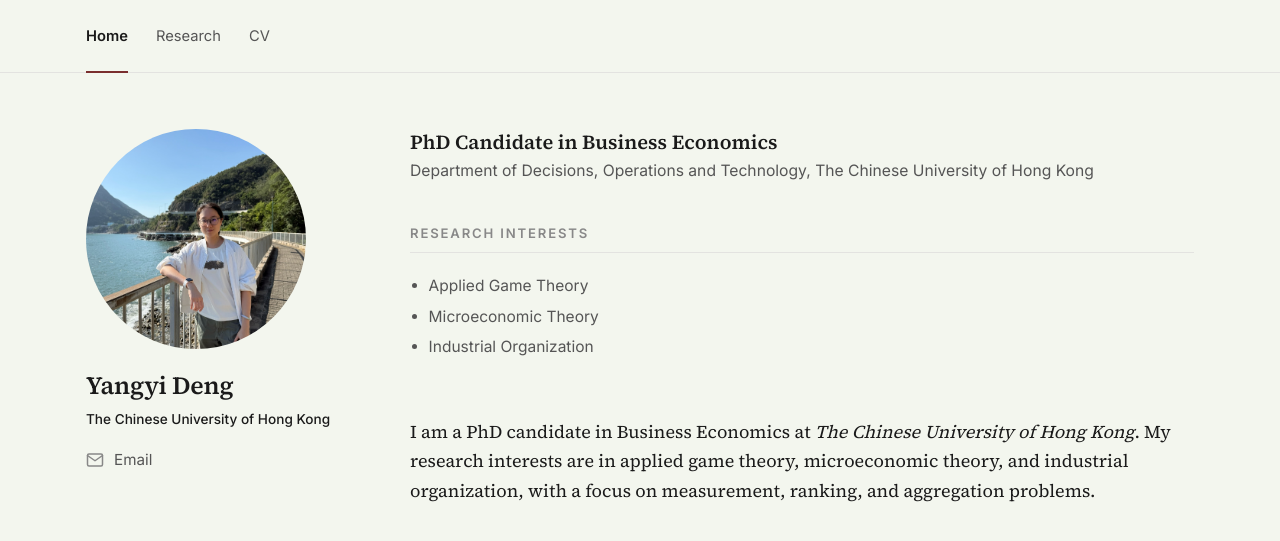
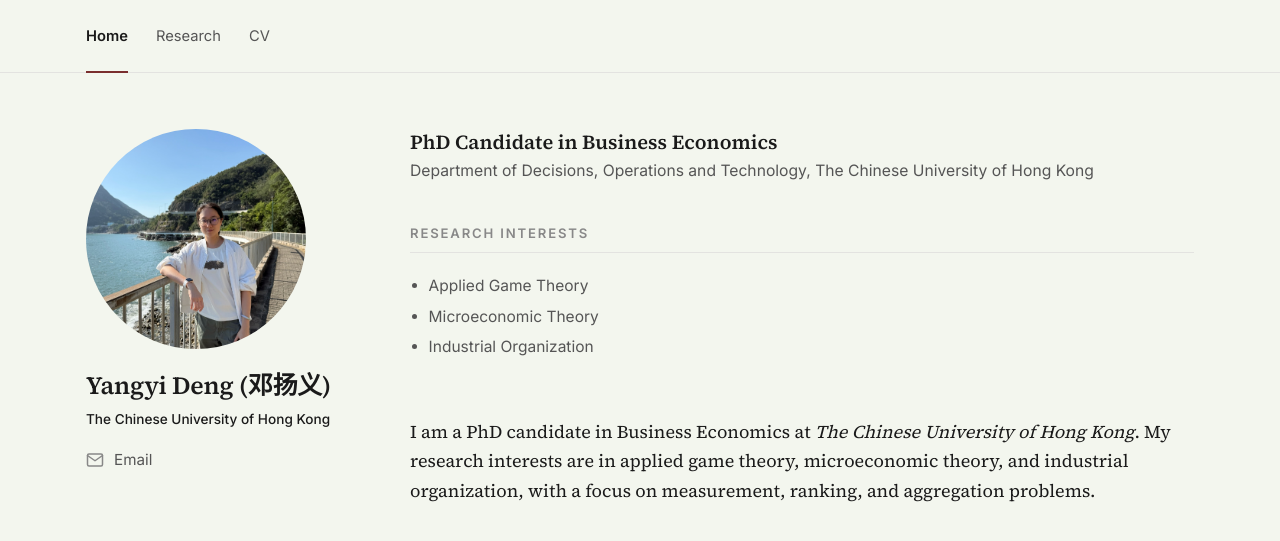
Before and after one commit to yangyi-deng/yangyi-deng.github.io, a Jekyll site: the page built from index.html, in a window 1280 px wide. Shown: the top 541 px of the page. Built offline with Jekyll 4.4.1, drawn with Linux system fonts in a browser that asks for light colours.

Commit message:
Update default.html

```diff
--- a/_layouts/default.html
+++ b/_layouts/default.html
@@ -24,8 +24,13 @@
       {% if site.author.photo %}
         <img src="{{ site.author.photo | relative_url }}" alt="Portrait of {{ site.author.name }}" class="headshot" onerror="this.style.display='none'" />
       {% endif %}
-      <h1 class="sidebar-name">{{ site.author.name }}</h1>
+
+      <h1 class="sidebar-name">
+        <span class="name-en">{{ site.author.name }}</span>{% if site.author.name_zh %} <span class="name-zh">({{ site.author.name_zh }})</span>{% endif %}
+      </h1>
+
       <p class="sidebar-institution">{{ site.author.institution }}</p>
+
       <ul class="sidebar-meta">
         {% if site.author.email %}
           <li>
@@ -40,7 +45,7 @@
         {% endif %}
       </ul>
     </aside>
-     {% endunless %}
+    {% endunless %}
 
     <article class="content">
       {{ content }}
```
